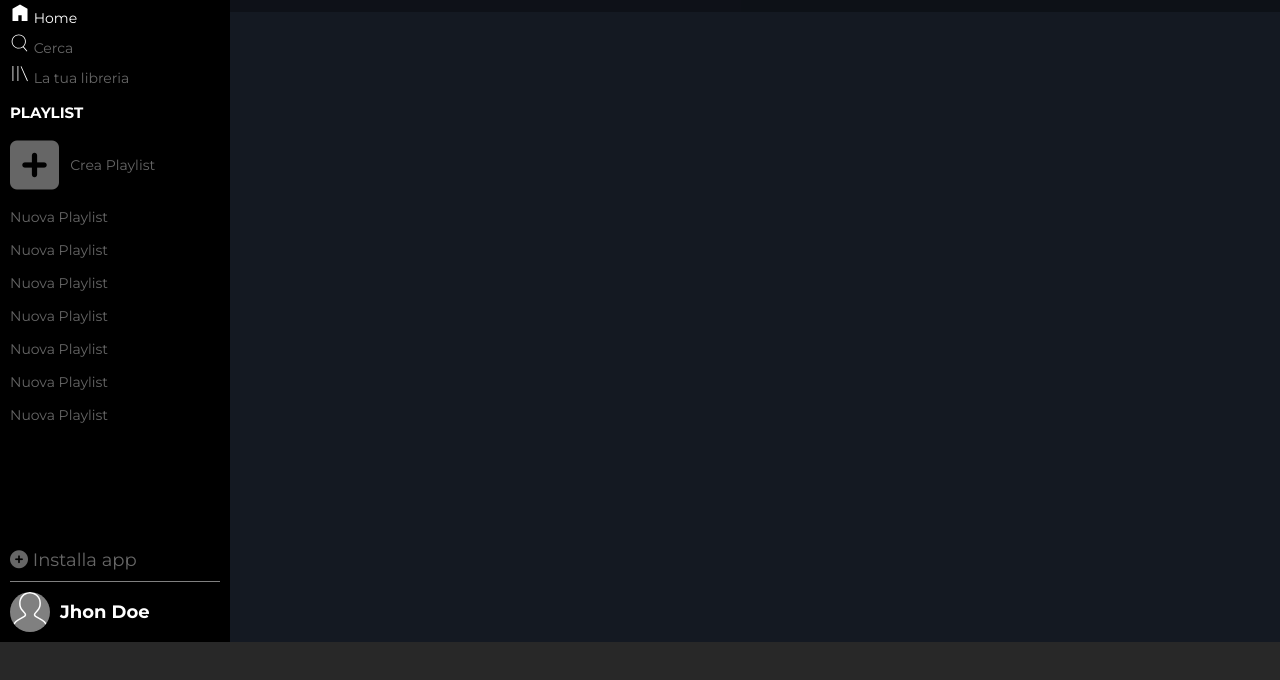
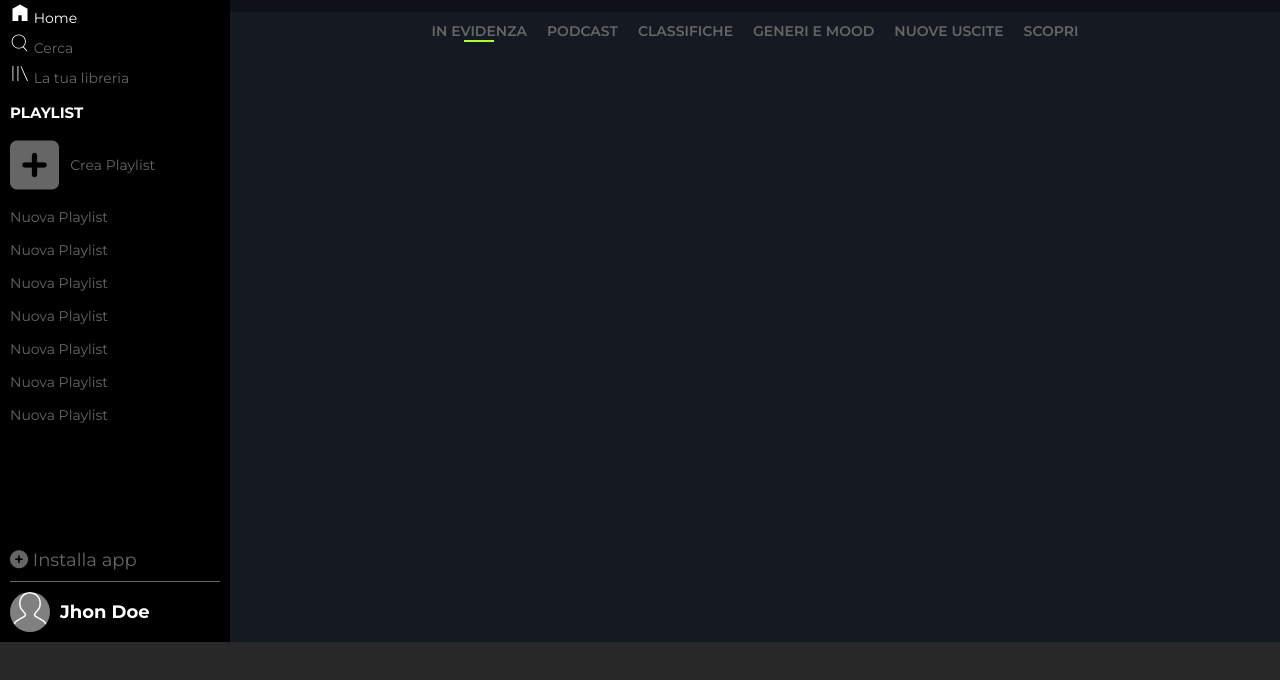
Before and after one commit to Ennio-M/html-css-spotifyweb, a plain HTML site: page index.html in a window 1280 px wide. Shown: the part 68-748 px from the top of the page. Drawn offline with Linux system fonts and the light colour scheme.

Commit message:
index, style: aggiunta navbar

```diff
--- a/css/style.css
+++ b/css/style.css
@@ -99,7 +99,7 @@ aside h2{
     display: flex;
     align-items: center;
     margin-top: 10px;
-    border-top: 1px solid gray;
+    border-top: 1px solid #666666;
     padding-top: 10px;
 }
 .profilepic{
@@ -133,3 +133,29 @@ header{
     border-radius: 40px;
     border: 2px solid #FFFFFF;
 }
+/*barra di navigazione*/
+nav{
+    margin-top: 80px;
+}
+.navbar{
+    display: flex;
+    justify-content: center;
+}
+.navbar li{
+    text-transform: uppercase;
+    color: #666666;
+    padding: 10px;
+    font-size: 1.4em;
+    font-weight: 600;
+    cursor: pointer;
+}
+.nav-active{
+    height: 2px;
+    width: 30px;
+    background-color: greenyellow;
+    margin: 0 auto;
+    display: none;
+}
+.navbar :first-child .nav-active{
+    display: block;
+}
--- a/index.html
+++ b/index.html
@@ -67,7 +67,17 @@
                 <header>
                     <a href="#" class="upgrade">Effettua l'upgrade</a>
                 </header>
-
+                <!-- Barra di navigazione -->
+                <nav>
+                    <ul class="navbar">
+                        <li>In evidenza <div class="nav-active"></div></li>
+                        <li>Podcast <div class="nav-active"></div></li>
+                        <li>Classifiche <div class="nav-active"></div></li>
+                        <li>Generi e mood <div class="nav-active"></div></li>
+                        <li>Nuove uscite <div class="nav-active"></div></li>
+                        <li>Scopri <div class="nav-active"></div></li>
+                    </ul>
+                </nav>
             </main>
         </div>
         <footer>
```
